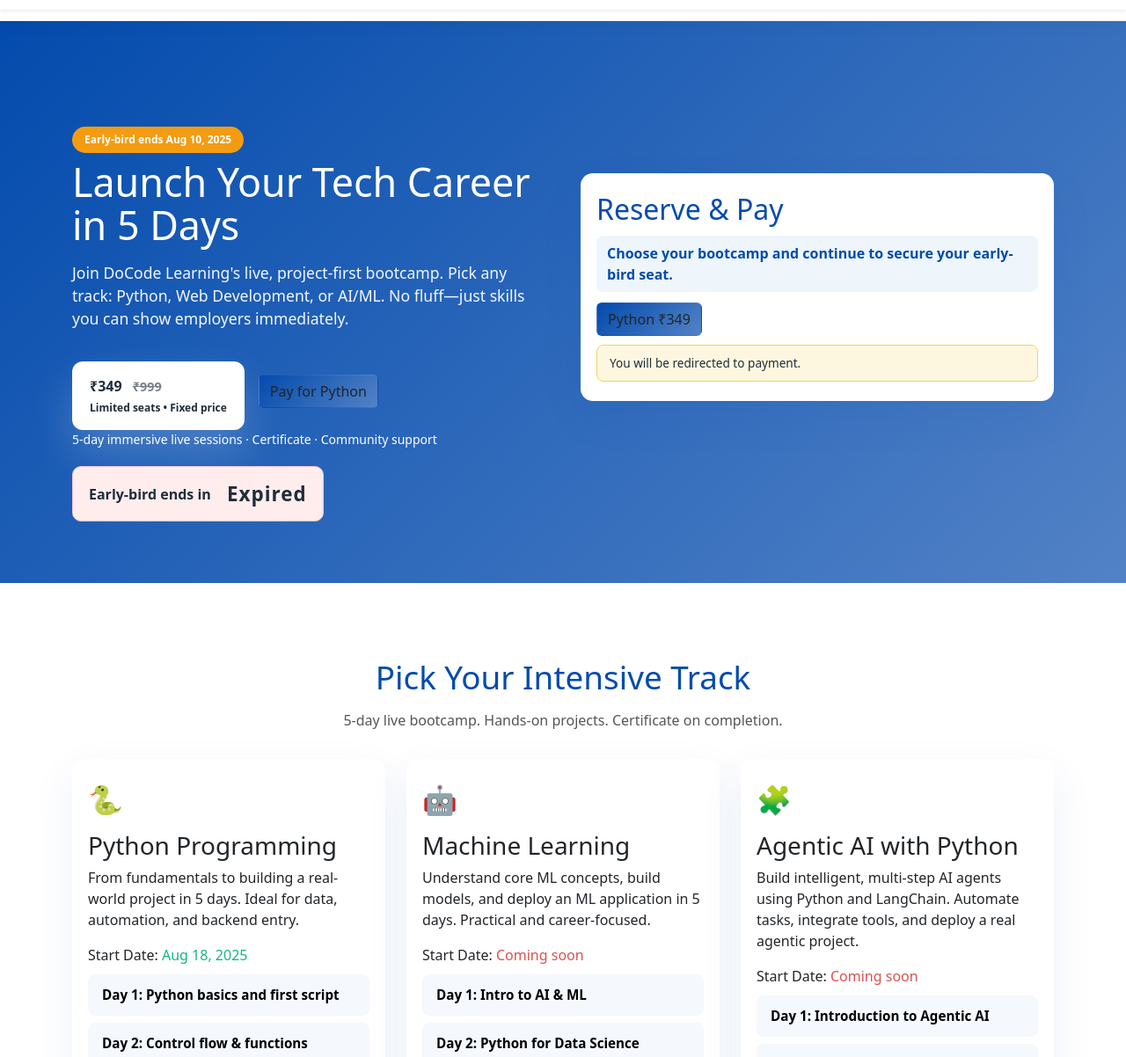
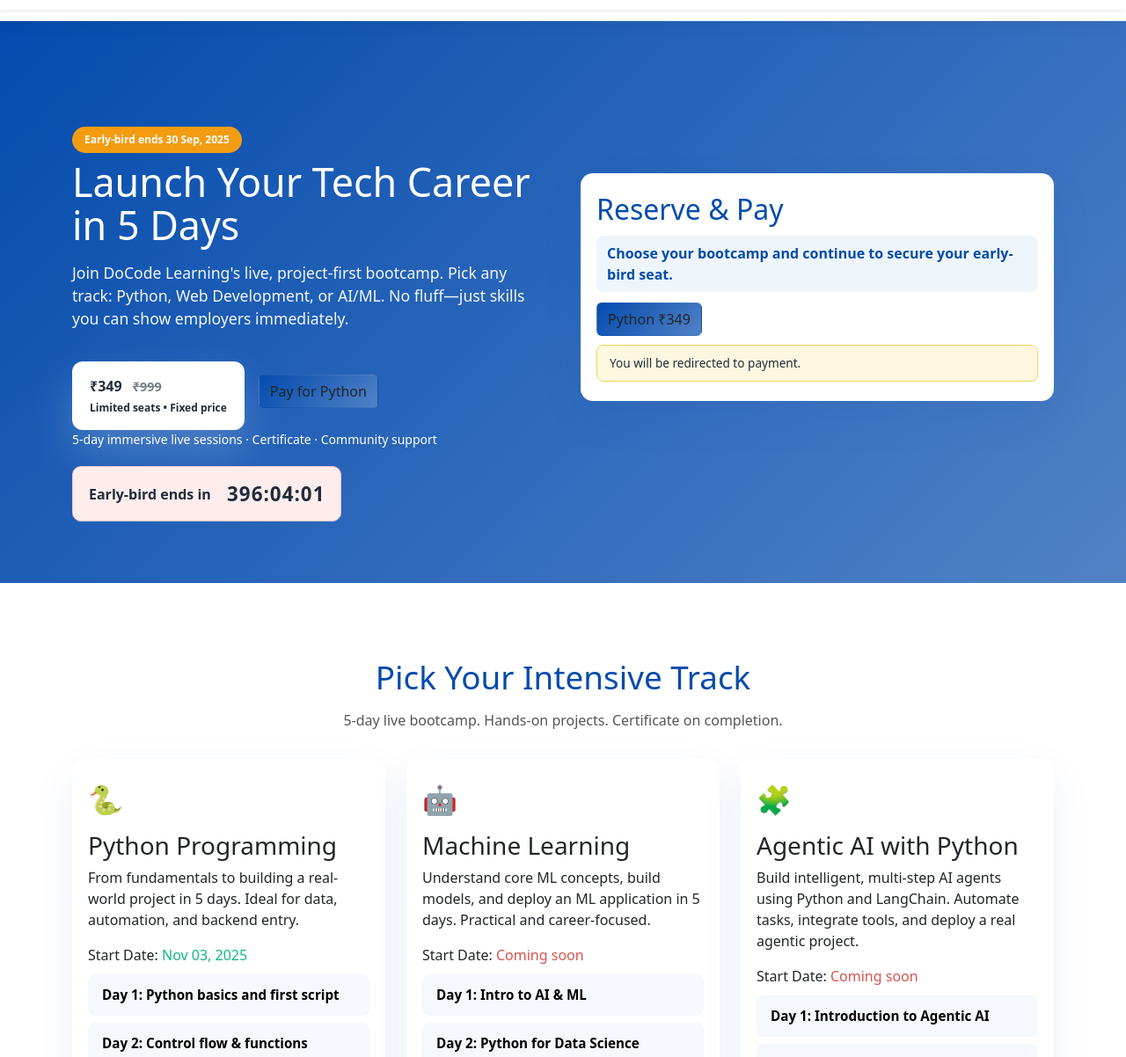
Before and after one commit to geekyshivank/DocodeLearning, a plain HTML site: page index.html in a window 1280 px wide. Shown: the part 97-1299 px from the top of the page at 88% size. Drawn offline with nearby package versions, Linux system fonts and the light colour scheme.

Commit message:
Update index.html

```diff
--- a/index.html
+++ b/index.html
@@ -369,7 +369,7 @@
     <div class="container">
       <div class="hero-grid">
         <div class="hero-text">
-          <div class="badge-early">Early-bird ends Aug 10, 2025</div>
+          <div class="badge-early">Early-bird ends 30 Sep, 2025</div>
           <h1>Launch Your Tech Career in 5 Days</h1>
           <p>Join DoCode Learning's live, project-first bootcamp. Pick any track: Python, Web Development, or AI/ML. No fluff—just skills you can show employers immediately.</p>
           <div style="display:flex; gap:16px; flex-wrap:wrap; align-items:center;">
@@ -417,7 +417,7 @@
           <h3>Python Programming</h3>
           <p>From fundamentals to building a real-world project in 5 days. Ideal for data, automation, and backend entry.</p>
           <div class="start-tag">
-          <div>Start Date: <span style="color:#10b981;">Aug 18, 2025</span></div>
+          <div>Start Date: <span style="color:#10b981;">Nov 03, 2025</span></div>
           </div>
           <div class="curriculum-accordion">
             <div class="accordion-item">
@@ -751,9 +751,9 @@
   </footer>
 
   <script>
-    // Early-bird countdown to Aug 10 2025 23:59 IST
+    // Early-bird countdown to Sep 30 2025 23:59 IST
     function startEarlyBird() {
-      const target = new Date('2025-08-10T18:29:00Z'); // Aug 10 23:59 IST
+      const target = new Date('2025-09-30T18:29:00Z'); // Sep 30 23:59 IST
       const timerEl = document.getElementById('earlybird-timer');
       function update() {
         const now = new Date();
```
